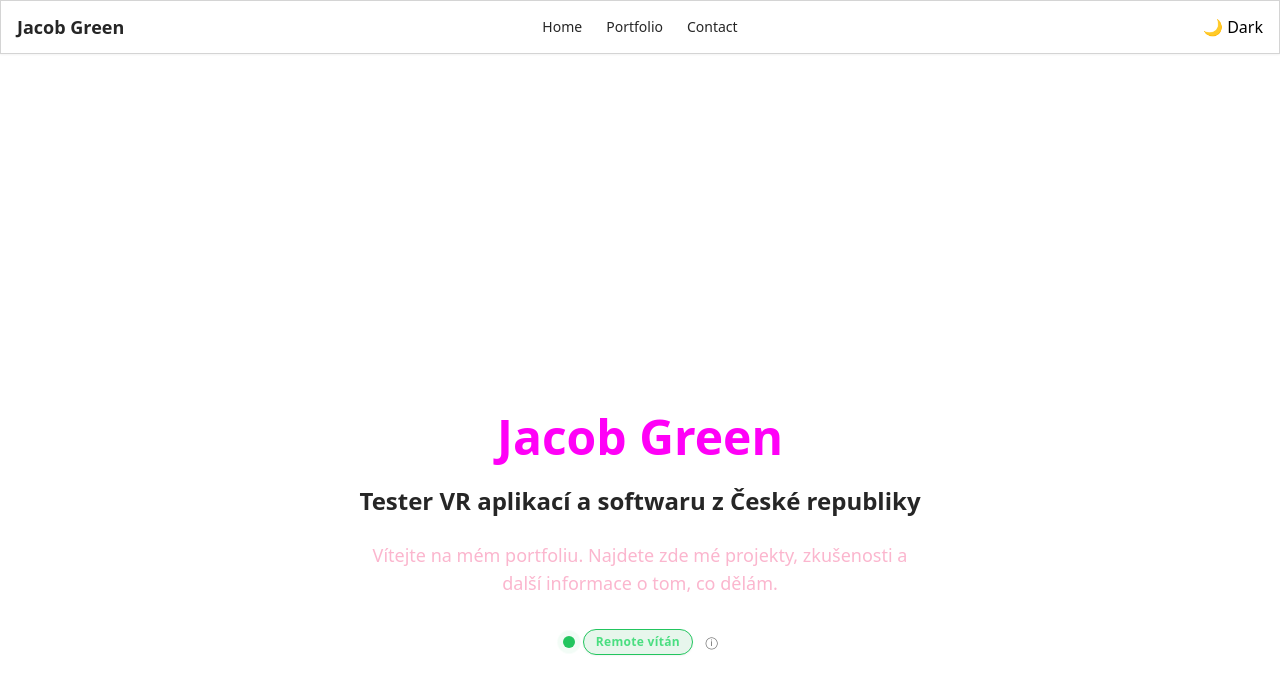
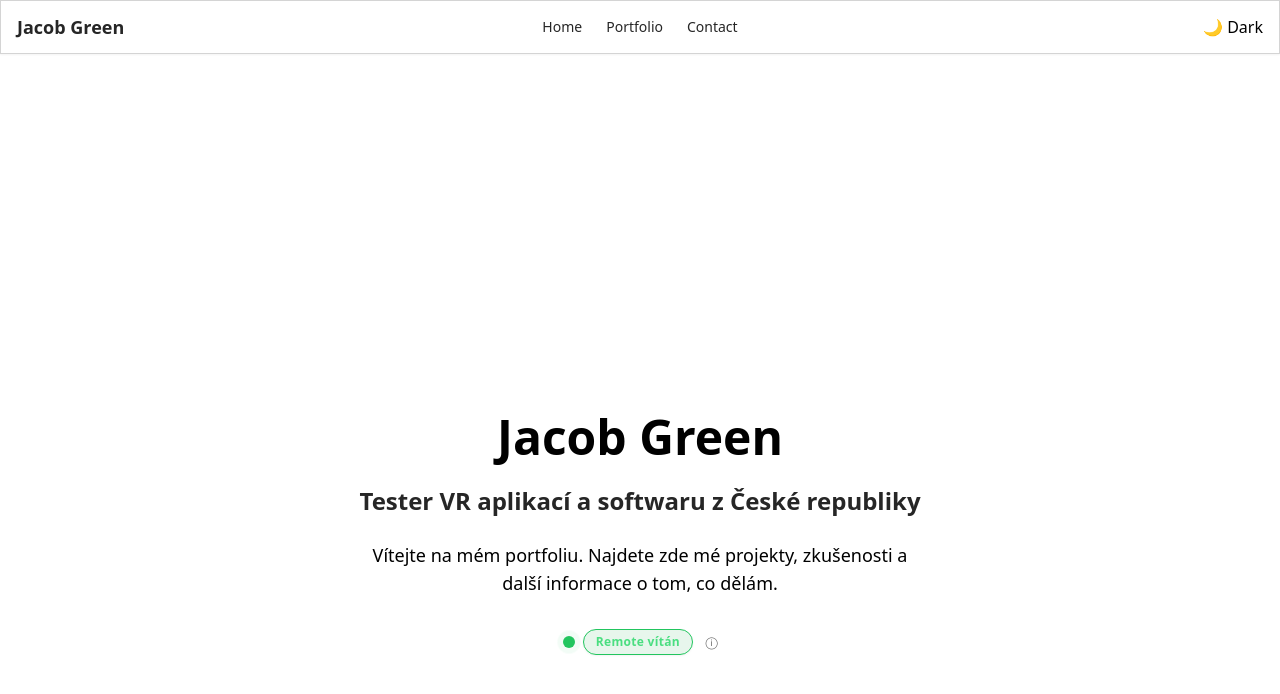
Before and after one commit to 1Kishi/Portfolio-Web, a React (Vite) app: page / in a window 1280 px wide. Shown: the top 694 px of the page. Built offline with nearby package versions, Linux system fonts and the light colour scheme.

Commit message:
CV Page Preparation

```diff
--- a/src/pages/Home.jsx
+++ b/src/pages/Home.jsx
@@ -18,13 +18,13 @@ export default function Home() {
   return (
     <section className="min-h-screen bg-white dark:bg-zinc-900 text-black dark:text-white transition-colors duration-500 flex flex-col items-center justify-center space-y-8 py-12">
       <div className="max-w-3xl text-center space-y-6">
-        <h1 className="text-4xl sm:text-5xl font-bold text-neonPink dark:text-softRose">
+        <h1 className="text-4xl sm:text-5xl font-bold text-black dark:text-softRose">
           Jacob Green
         </h1>
         <h2 className="text-xl sm:text-2xl font-semibold text-neutral-800 dark:text-neutral-100">
           Tester VR aplikací a softwaru z České republiky
         </h2>
-        <p className="text-base sm:text-lg text-mutedRose dark:text-mutedRose max-w-xl">
+        <p className="text-base sm:text-lg text-black dark:text-mutedRose max-w-xl">
           Vítejte na mém portfoliu. Najdete zde mé projekty, zkušenosti a další informace o tom, co dělám.
         </p>
       </div>
```
Also changed, not shown: src/components/CV/CVSection.tsx (added), src/components/CV/CertificateBadge.tsx (added), src/components/CV/EducationCard.tsx (added), src/components/CV/WorkTimeline.tsx (added), src/pages/cv.jsx (added).
